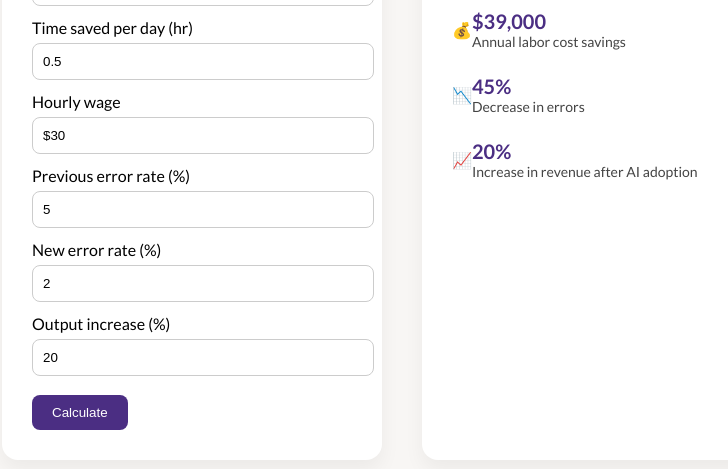
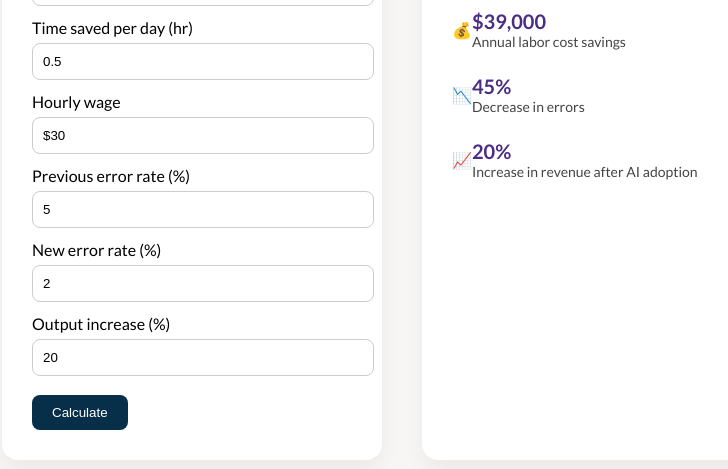
Before and after one commit to nvient/AIROICalculator, a plain HTML site: page index.html in a window 1280 px wide. Shown: the part 297-766 px from the top of the page, without its empty margins (238-966 px from the left). Drawn offline with Linux system fonts and the light colour scheme.

Commit message:
Update index.html

```diff
--- a/index.html
+++ b/index.html
@@ -117,7 +117,7 @@
       <input id="output" type="number" value="20" />
 
       <br /><br />
-      <button onclick="calculateROI()" style="padding: 10px 20px; background: #4b2e83; color: white; border: none; border-radius: 8px;">Calculate</button>
+      <button onclick="calculateROI()" style="padding: 10px 20px; background: #082f49; color: white; border: none; border-radius: 8px;">Calculate</button>
     </div>
 
     <div class="panel">
```
